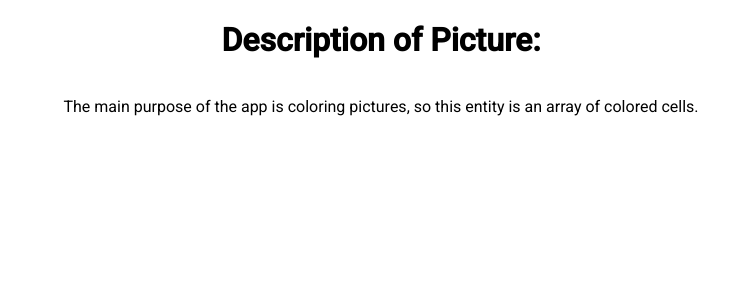
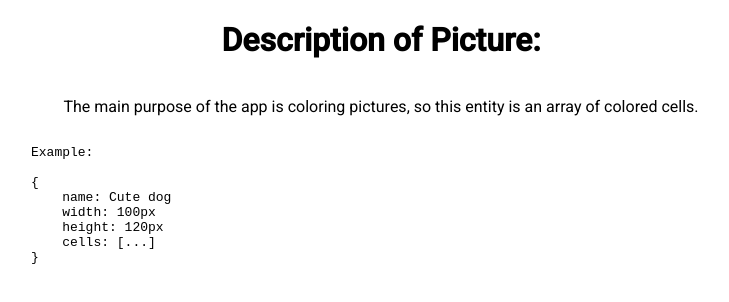
Before and after one commit to un1tT/git-test, an Angular app in the folder Coloring/: page / in a window 1280 px wide. Both pictures are taken after a click on the item "PICTURE". Shown: the top 302 px of the page, without its empty margins (259-988 px from the left). Built offline with nearby package versions, Linux system fonts and the light colour scheme.

Commit message:
Add custom pipe for converting to pixels

```diff
--- a/Coloring/src/app/app.module.ts
+++ b/Coloring/src/app/app.module.ts
@@ -11,6 +11,7 @@ import {MatInputModule} from '@angular/material/input';
 import {MatButtonModule} from '@angular/material/button';
 import { BrowserAnimationsModule } from '@angular/platform-browser/animations';
 import { EntityFormComponent } from './entity-form/entity-form.component';
+import { ToPixelsPipe } from './to-pixels.pipe';
 
 @NgModule({
   declarations: [
@@ -18,6 +19,7 @@ import { EntityFormComponent } from './entity-form/entity-form.component';
     EntityListComponent,
     EntityDescriptionComponent,
     EntityFormComponent,
+    ToPixelsPipe,
   ],
   imports: [
     BrowserModule,
--- a/Coloring/src/app/entity-description/entity-description.component.html
+++ b/Coloring/src/app/entity-description/entity-description.component.html
@@ -1,4 +1,16 @@
 <div class="root">
-  <h1>Description of {{entityName}}:</h1>
-  <p>{{description}}</p>
+  <div class="content">
+    <h1>Description of {{entityName}}:</h1>
+    <p>{{description}}</p>
+
+    <p class="example" *ngIf="entityName === 'Picture'">
+      Example: <br><br>
+      {{"{"}}<br>
+      &nbsp;&nbsp;&nbsp;&nbsp;name: Cute dog <br>
+      &nbsp;&nbsp;&nbsp;&nbsp;width: {{100 | toPixels}} <br>
+      &nbsp;&nbsp;&nbsp;&nbsp;height: {{120 | toPixels}} <br>
+      &nbsp;&nbsp;&nbsp;&nbsp;cells: [...] <br>
+      {{"}"}}
+    </p>
+  </div>
 </div>
--- a/Coloring/src/app/entity-description/entity-description.component.scss
+++ b/Coloring/src/app/entity-description/entity-description.component.scss
@@ -2,6 +2,17 @@
   height: 100%;
   width: 100%;
   display: flex;
-  flex-direction: column;
-  align-items: center;
+  justify-content: center;
+
+  .content {
+    width: 700px;
+    display: flex;
+    flex-direction: column;
+    align-items: center;
+
+    .example {
+      align-self: flex-start;
+      font-family: monospace;
+    }
+  }
 }
--- a/Coloring/src/app/entity-list/entity-list.component.html
+++ b/Coloring/src/app/entity-list/entity-list.component.html
@@ -1,8 +1,10 @@
 <div class="root">
-  <h1>Coloring application entities list:</h1>
-  <ul>
-    <li [routerLink]="['/description', entity.name]" *ngFor="let entity of entities">{{entity.name | uppercase}}</li>
-  </ul>
+  <div class="content">
+    <h1>Coloring application entities list:</h1>
+    <ul>
+      <li [routerLink]="['/description', entity.name]" *ngFor="let entity of entities">{{entity.name | uppercase}}</li>
+    </ul>
 
-  <button mat-button (click)="openDialog()">Add Entity</button>
+    <button mat-button (click)="openDialog()">Add Entity</button>
+  </div>
 </div>
--- /dev/null
+++ b/Coloring/src/app/to-pixels.pipe.ts
@@ -0,0 +1,12 @@
+import { Pipe, PipeTransform } from '@angular/core';
+
+@Pipe({
+  name: 'toPixels'
+})
+export class ToPixelsPipe implements PipeTransform {
+
+  transform(value: unknown, ...args: unknown[]): unknown {
+    return `${value}px`;
+  }
+
+}
```
Also changed, not shown: 1 other file (tests, documents, lock files or other folders).
